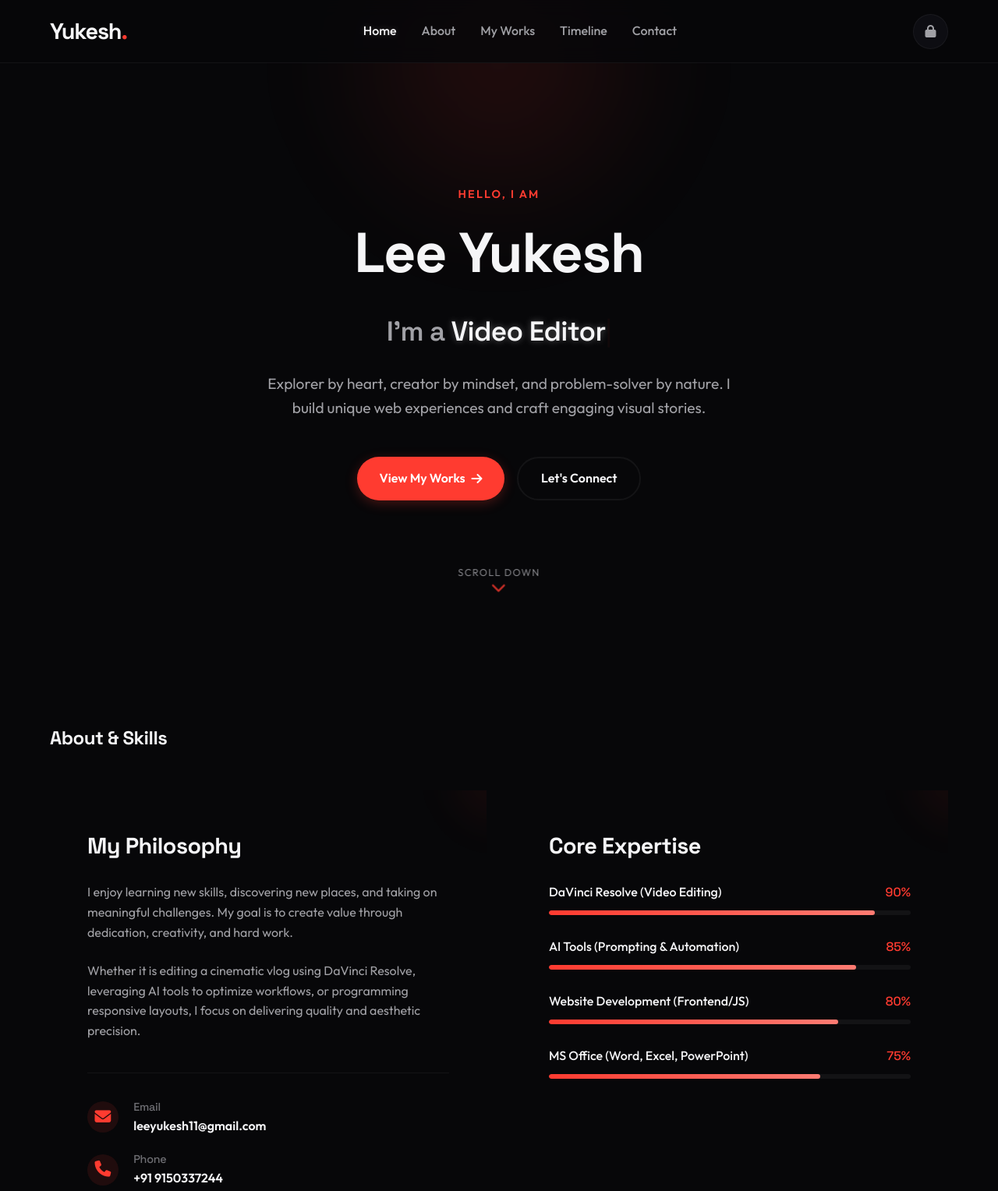
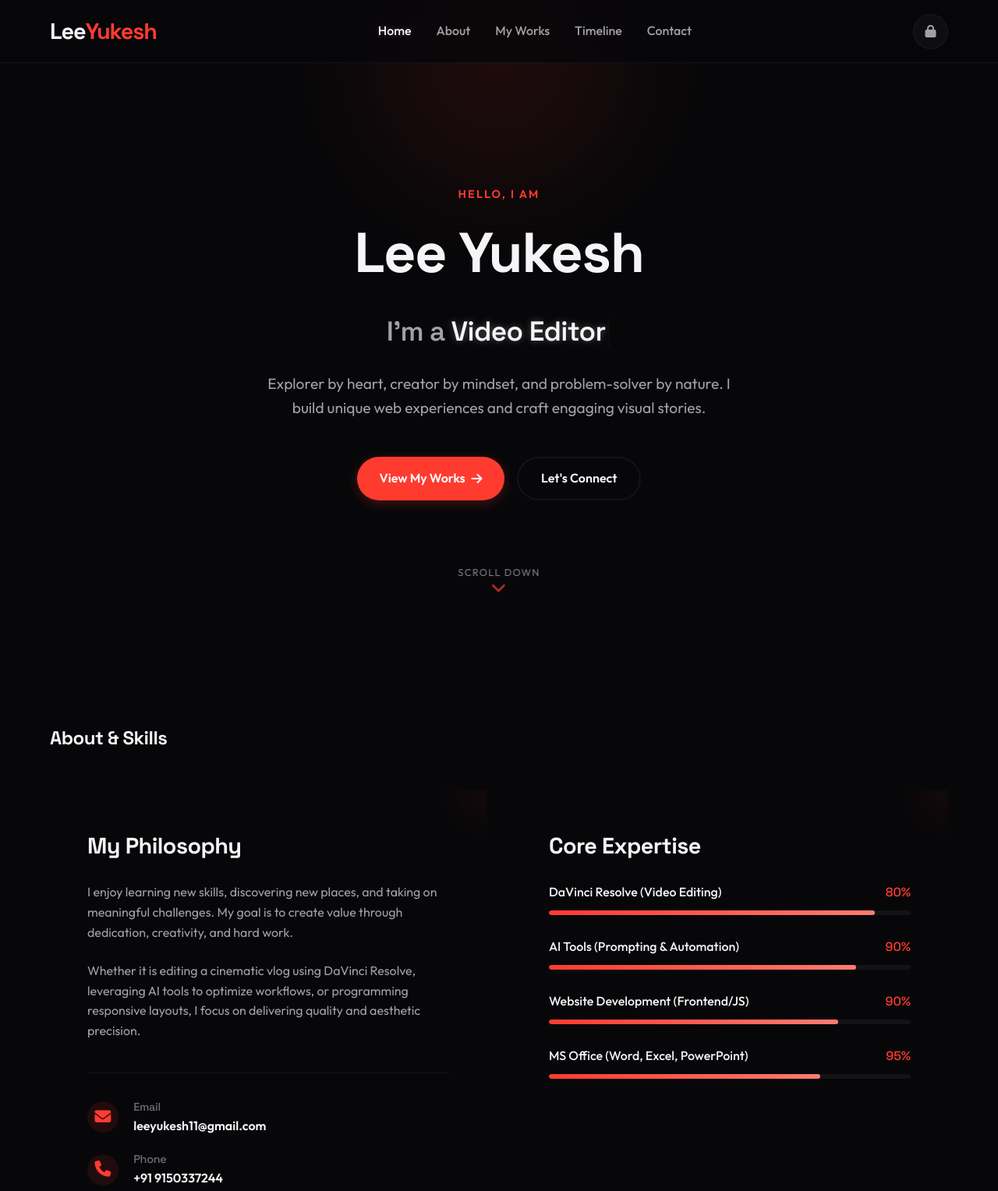
Before and after one commit to leeyukesh1105/My-Portfolio, a plain HTML site: page index.html in a window 1280 px wide. Shown: the top 1528 px of the page at 78% size. Drawn offline with Linux system fonts and the light colour scheme.

Commit message:
Add files via upload

```diff
--- a/index.html
+++ b/index.html
@@ -48,7 +48,7 @@
   <!-- Header / Navigation -->
   <header>
     <div class="header-container">
-      <a href="#" class="logo">Yukesh<span class="red-dot">.</span></a>
+      <a href="#" class="logo">Lee<span class="red-dot">Yukesh</span></a>
       <nav>
         <ul class="nav-links">
           <li><a href="#home" class="active">Home</a></li>
@@ -72,7 +72,7 @@
   <!-- Mobile Navigation Drawer -->
   <div class="mobile-drawer">
     <div class="drawer-header">
-      <a href="#" class="logo">Yukesh<span class="red-dot">.</span></a>
+      <a href="#" class="logo">Lee<span class="red-dot">Yukesh</span></a>
       <button class="drawer-close" aria-label="Close menu"><i class="fa-solid fa-xmark"></i></button>
     </div>
     <ul class="drawer-links">
@@ -157,7 +157,7 @@
               <div class="skill-item">
                 <div class="skill-info">
                   <span>DaVinci Resolve (Video Editing)</span>
-                  <span>90%</span>
+                  <span>80%</span>
                 </div>
                 <div class="skill-bar-bg">
                   <div class="skill-bar-fill" style="width: 90%;"></div>
@@ -167,7 +167,7 @@
               <div class="skill-item">
                 <div class="skill-info">
                   <span>AI Tools (Prompting & Automation)</span>
-                  <span>85%</span>
+                  <span>90%</span>
                 </div>
                 <div class="skill-bar-bg">
                   <div class="skill-bar-fill" style="width: 85%;"></div>
@@ -177,7 +177,7 @@
               <div class="skill-item">
                 <div class="skill-info">
                   <span>Website Development (Frontend/JS)</span>
-                  <span>80%</span>
+                  <span>90%</span>
                 </div>
                 <div class="skill-bar-bg">
                   <div class="skill-bar-fill" style="width: 80%;"></div>
@@ -187,7 +187,7 @@
               <div class="skill-item">
                 <div class="skill-info">
                   <span>MS Office (Word, Excel, PowerPoint)</span>
-                  <span>75%</span>
+                  <span>95%</span>
                 </div>
                 <div class="skill-bar-bg">
                   <div class="skill-bar-fill" style="width: 75%;"></div>
```
